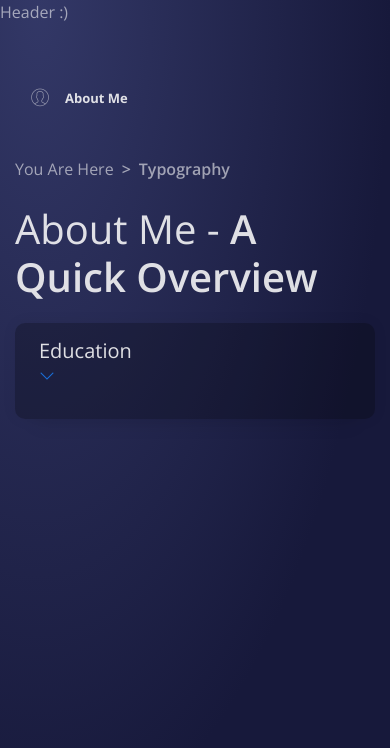
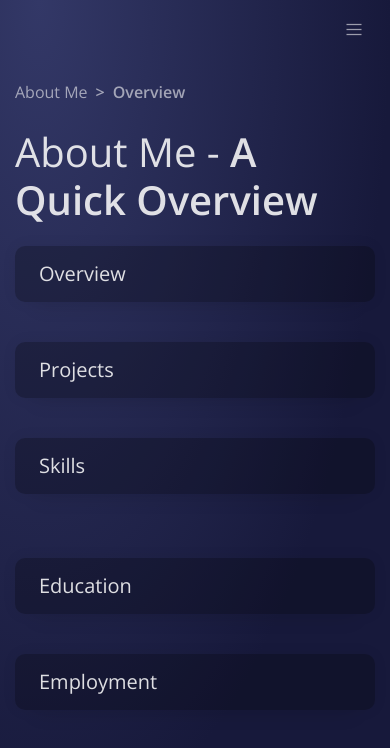
Before and after one commit to Takatsuka-Mark/website-frontend, a Vue app: page /#/app/about_me in a window 390 px wide. Shown: the top 748 px of the page. Built offline with nearby package versions, Linux system fonts and the light colour scheme.

Commit message:
Sidebar hides when viewwed on mobile

```diff
--- /dev/null
+++ b/src/components/Header/Header.scss
@@ -0,0 +1,116 @@
+@import '../../styles/app';
+
+.app-header.navbar {
+  z-index: 100;
+  padding: 0 1.85rem 0;
+
+  @include media-breakpoint-down(md) {
+    padding: 0 10px;
+  }
+
+  .dropdown-menu {
+    color: $text-muted;
+    margin-top: 12.5px;
+    background: $default-bg;
+    border: none;
+  }
+
+  .dropdown-item {
+    color: $text-color;
+
+    &:active,
+    &:focus,
+    &:hover {
+      background-color: $addition-bg;
+      color: $text-color;
+      outline: none;
+    }
+  }
+
+  .dropdown-menu-messages {
+    .dropdown-item {
+      display: flex;
+      align-items: center;
+    }
+  }
+
+  .dropdown-menu-settings {
+    .dropdown-divider {
+      border-color: $dark;
+    }
+  }
+
+
+  .input-group-text {
+    padding-left: .85rem;
+    color: $gray-600;
+  }
+
+  .divider {
+    display: block;
+    width: 1px;
+    margin: 0 15px;
+    background: linear-gradient(rgba($dark, 0), rgba($text-color, 0.5), rgba($dark, 0));
+  }
+
+  .header-alert {
+    background: $text-transparent;
+    border: none;
+    font-size: $font-size-sm;
+    line-height: 19px;
+    margin-bottom: 0;
+    padding: 3px 9px;
+    text-shadow: none;
+    border-radius: 10px;
+    color: $text-color;
+
+    .close {
+      margin-left: 1rem;
+    }
+
+    @media (max-width: breakpoint-max('lg')) {
+      display: none;
+    }
+  }
+
+  .navbar-nav-mobile {
+    flex-direction: row;
+
+    .nav-item {
+      display: flex;
+      align-items: center;
+
+      &.show {
+        display: flex !important;
+      }
+
+      .nav-link {
+        display: flex;
+        align-items: center;
+        padding-right: $navbar-nav-link-padding-x;
+        padding-left: $navbar-nav-link-padding-x;
+        color: $text-color;
+
+        &:hover {
+          color: $header-color;
+        }
+      }
+    }
+
+    .navbar-text {
+      display: flex;
+      align-items: center;
+    }
+
+    .dropdown-menu {
+      position: absolute;
+
+      @media (max-width: breakpoint-max('xs')) {
+        position: fixed;
+        top: $navbar-height;
+        right: 1rem;
+        margin-top: 0;
+      }
+    }
+  }
+}
--- a/src/components/Header/Header.vue
+++ b/src/components/Header/Header.vue
@@ -1,13 +1,44 @@
 <template>
-  <p>Header :)</p>
+  <b-navbar toggleable="md" class="app-header d-print-none">
+    <b-navbar-nav class="navbar-nav-mobile ml-auto">
+      <b-nav-item class="d-md-none" @click="switchSidebarMethod">
+        <i class="la la-navicon px-2"/>
+      </b-nav-item>
+    </b-navbar-nav>
+  </b-navbar>
 </template>
 
 <script>
+import { mapState, mapActions } from 'vuex';
+
 export default {
   name: 'Header',
+  data() {
+    return {
+      showNavbarAlert: true,
+    };
+  },
+  computed: {
+    ...mapState('layout', {
+      sidebarClose: (state) => state.sidebarClose,
+      sidebarStatic: (state) => state.sidebarStatic,
+    }),
+  },
+  methods: {
+    ...mapActions('layout', ['toggleSidebar', 'switchSidebar', 'changeSidebarActive']),
+    switchSidebarMethod() {
+      if (!this.sidebarClose) {
+        this.switchSidebar(true);
+        this.changeSidebarActive(null);
+      } else {
+        this.switchSidebar(false);
+        const paths = this.$route.fullPath.split('/');
+        paths.pop();
+        this.changeSidebarActive(paths.join('/'));
+      }
+    },
+  },
 };
 </script>
 
-<style scoped>
-
-</style>
+<style src="./Header.scss" lang="scss" />
--- a/src/components/NavBar/NavBar.vue
+++ b/src/components/NavBar/NavBar.vue
@@ -1,5 +1,9 @@
 <template>
+  <b-collapse class="sidebar-collapse" id="sidebar-collapse" :visible="sidebarOpened">
   <nav :class="{sidebar: true}">
+    <header class="logo">
+      <router-link to="/app/about_me">Mark <span class="fw-semi-bold">Takatsuka</span></router-link>
+    </header>
     <ul class="nav">
       <nav-link
         header="About Me"
@@ -23,6 +27,7 @@
 <!--        is-header/>-->
     </ul>
   </nav>
+  </b-collapse>
 </template>
 
 <script>
--- a/src/pages/AboutMe/AboutMe.vue
+++ b/src/pages/AboutMe/AboutMe.vue
@@ -1,8 +1,8 @@
 <template>
   <div>
     <b-breadcrumb>
-      <b-breadcrumb-item>You Are Here</b-breadcrumb-item>
-      <b-breadcrumb-item active>Typography</b-breadcrumb-item>
+      <b-breadcrumb-item>About Me</b-breadcrumb-item>
+      <b-breadcrumb-item active>Overview</b-breadcrumb-item>
     </b-breadcrumb>
     <h1 class="page-title">
       About Me - <span class="fw-semi-bold">A Quick Overview</span>
@@ -10,8 +10,21 @@
     <b-row>
       <b-col xs="12" md="6">
         <Widget
-          title="<h5>Education</h5" custom-header collapse>
-
+          title="<h5>Overview</h5" custom-header>
+        </Widget>
+        <Widget
+          title="<h5>Projects</h5" custom-header>
+        </Widget>
+        <Widget
+          title="<h5>Skills</h5" custom-header>
+        </Widget>
+      </b-col>
+      <b-col xs="12" md="6">
+        <Widget
+          title="<h5>Education</h5" custom-header>
+        </Widget>
+        <Widget
+          title="<h5>Employment</h5" custom-header>
         </Widget>
       </b-col>
     </b-row>
--- a/src/router/index.js
+++ b/src/router/index.js
@@ -2,9 +2,9 @@ import Vue from 'vue';
 import VueRouter from 'vue-router';
 // import Home from '../views/Home.vue';
 import Layout from '@/components/Layout/Layout.vue';
-import LandingPage from '@/pages/LandingPage/LandingPage.vue';
+// import LandingPage from '@/pages/LandingPage/LandingPage.vue';
 import ErrorPage from '@/pages/Error/ErrorPage.vue';
-import PersonalStats from '@/pages/PersonalStats/PersonalStats.vue';
+// import PersonalStats from '@/pages/PersonalStats/PersonalStats.vue';
 import AboutMe from '@/pages/AboutMe/AboutMe.vue';
 
 Vue.use(VueRouter);
@@ -15,16 +15,16 @@ const routes = [
     name: 'Layout',
     component: Layout,
     children: [
-      {
-        path: 'landing_page',
-        name: 'LandingPage',
-        component: LandingPage,
-      },
-      {
-        path: 'personal_stats',
-        name: 'PersonalStats',
-        component: PersonalStats,
-      },
+      // {
+      //   path: 'landing_page',
+      //   name: 'LandingPage',
+      //   component: LandingPage,
+      // },
+      // {
+      //   path: 'personal_stats',
+      //   name: 'PersonalStats',
+      //   component: PersonalStats,
+      // },
       {
         path: 'about_me',
         name: 'AboutMe',
--- a/src/styles/_variables.scss
+++ b/src/styles/_variables.scss
@@ -88,6 +88,8 @@ $font-weight-base: $font-weight-thin !default;
 $addition-bg: rgba($white, .1) !default;
 
 $body-bg: $violet !default;
+//$body-bg-gradient-start: $teal;
+//$body-bg-gradient-end: $green;
 $body-bg-gradient-start: $violet;
 $body-bg-gradient-end: #17193B;
 $body-bg-light: lighten($body-bg, 3%);
```
